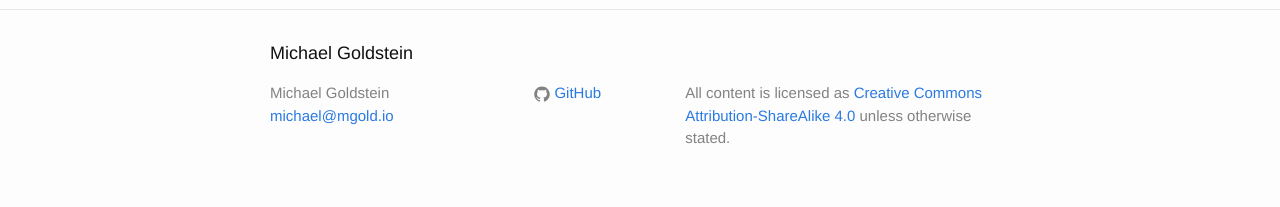
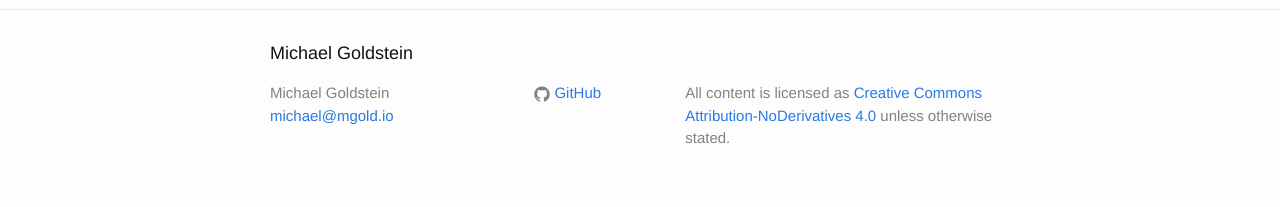
Before and after one commit to mgold95/mgold95.github.io, a Jekyll site: the page built from index.html, in a window 1280 px wide. Shown: the part 1118-1325 px from the top of the page. Built offline with Jekyll 4.4.1, drawn with Linux system fonts in a browser that asks for light colours.

```diff
--- a/_config.yml
+++ b/_config.yml
@@ -10,8 +10,8 @@ title: Michael Goldstein
 email: michael@mgold.io
 description: > # this means to ignore newlines until "baseurl:"
   All content is licensed as
-  <a href="https://creativecommons.org/licenses/by-sa/4.0/legalcode" target="_blank">
-  Creative Commons Attribution-ShareAlike 4.0
+  <a href="https://creativecommons.org/licenses/by-nd/4.0/legalcode" target="_blank">
+  Creative Commons Attribution-NoDerivatives 4.0
   </a>
   unless otherwise stated.
 baseurl: "" # the subpath of your site, e.g. /blog
```
